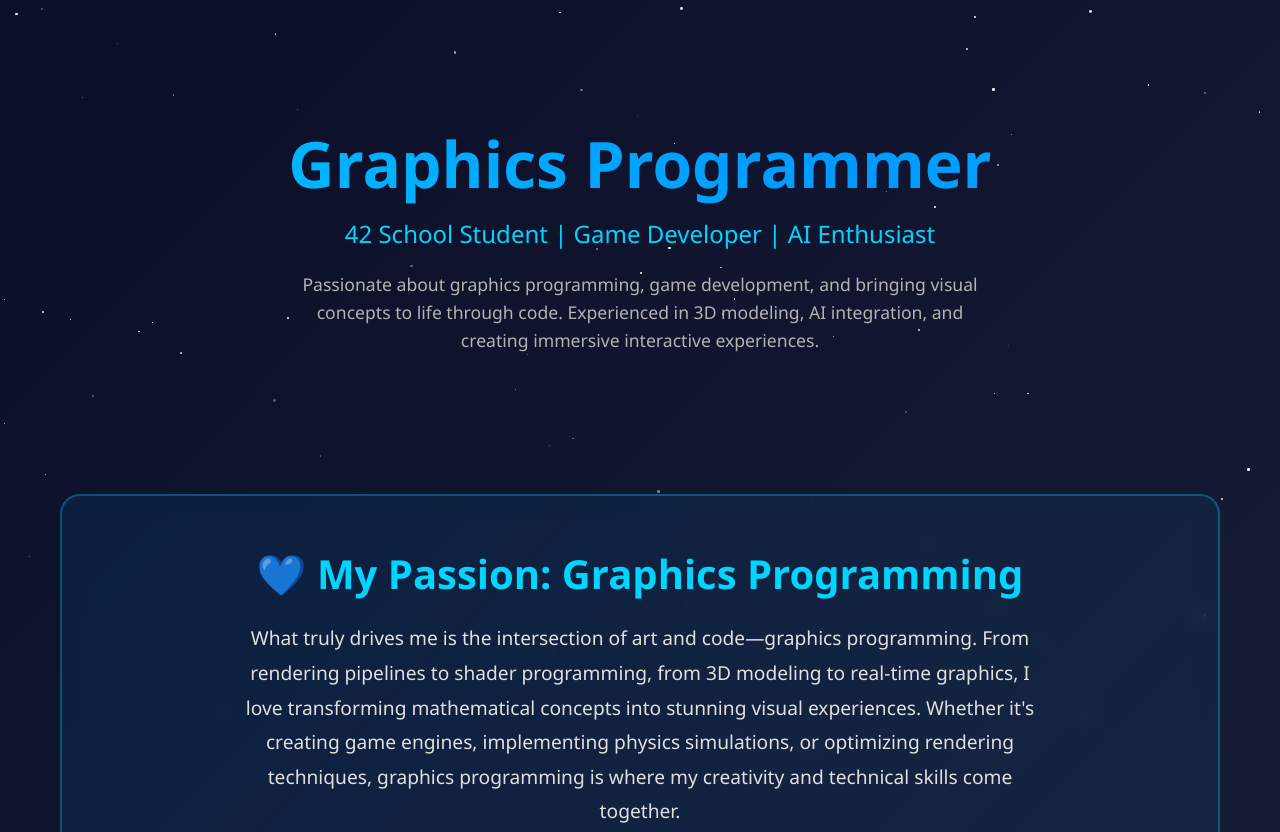
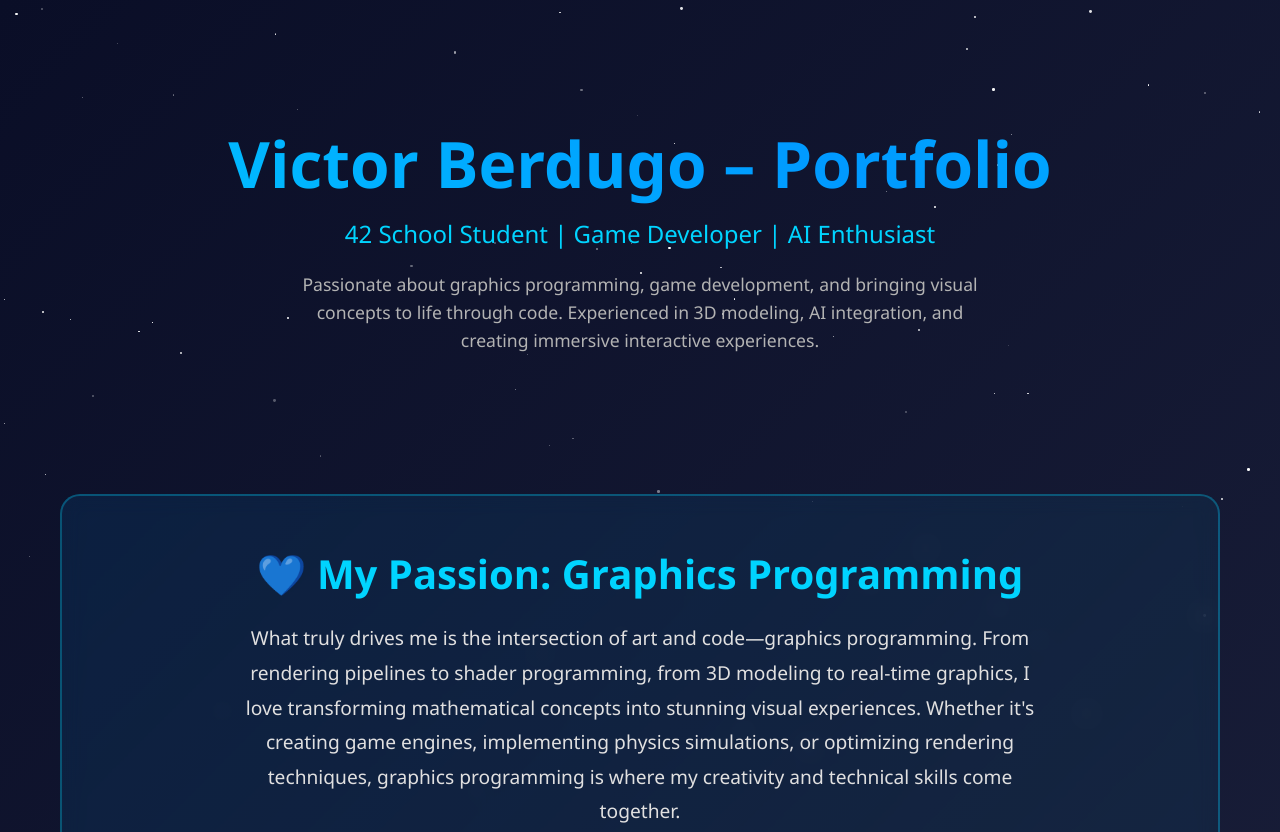
Before and after one commit to victorberdugo1/victorberdugo1.github.io, a plain HTML site: page index.html in a window 1280 px wide. Shown: the top 832 px of the page. Drawn offline with Linux system fonts and the light colour scheme.

Commit message:
Update index.html

```diff
--- a/index.html
+++ b/index.html
@@ -345,7 +345,7 @@
 
     <div class="container">
         <header>
-            <h1>Graphics Programmer</h1>
+            <h1>Victor Berdugo – Portfolio</h1>
             <p class="subtitle">42 School Student | Game Developer | AI Enthusiast</p>
             <p class="tagline">Passionate about graphics programming, game development, and bringing visual concepts to life through code. Experienced in 3D modeling, AI integration, and creating immersive interactive experiences.</p>
         </header>
```
